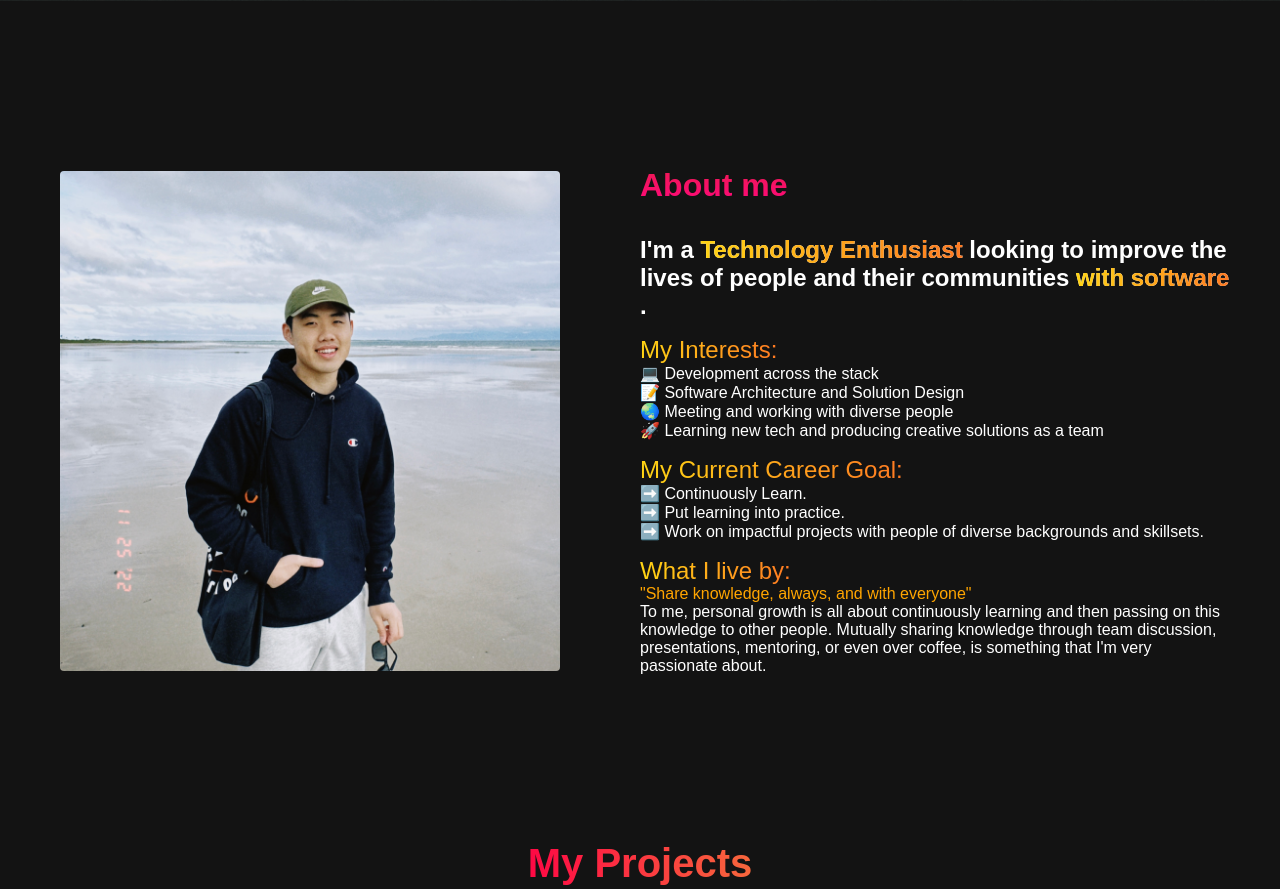
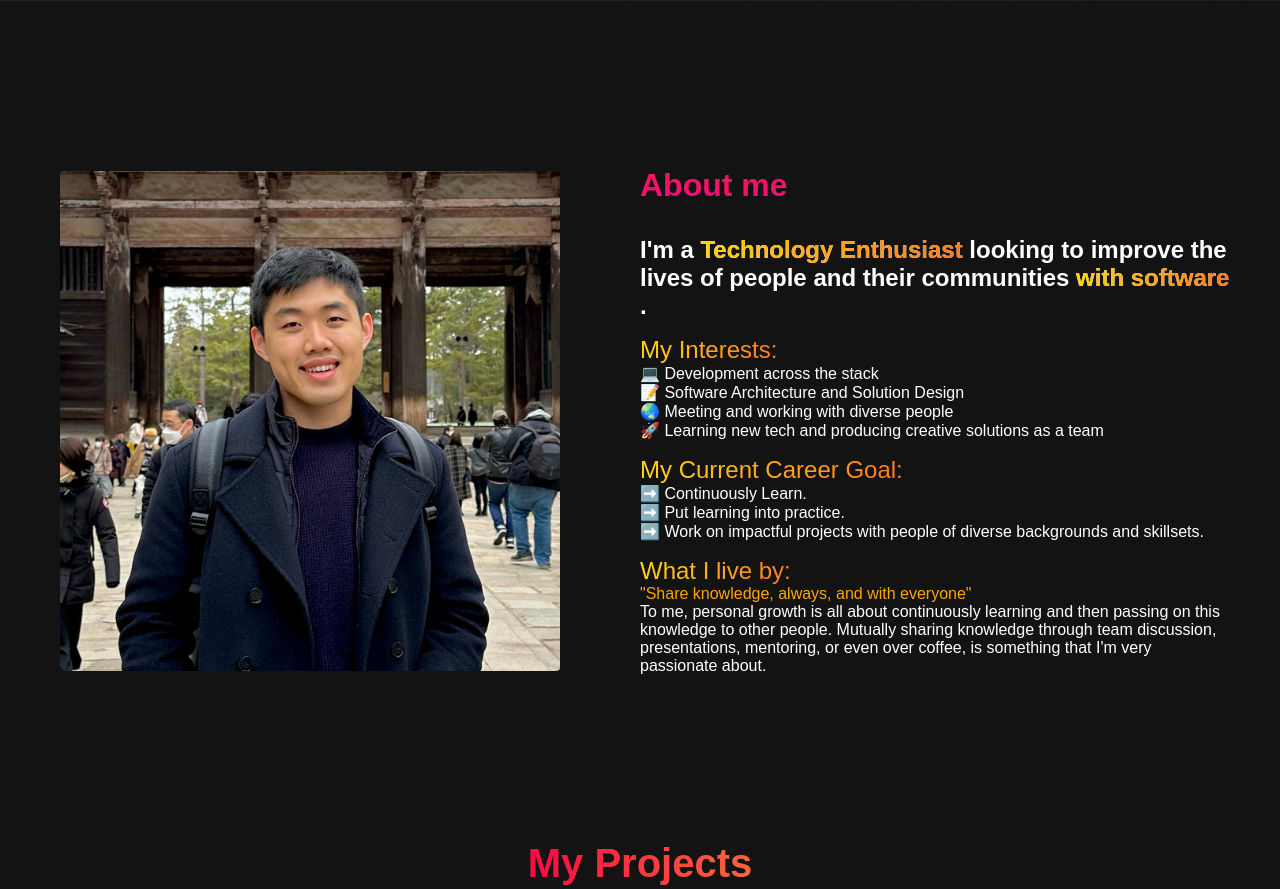
Before and after one commit to dslguo/DG-Website-JS, a PHP site: page / in a window 1280 px wide. Shown: the part 986-1875 px from the top of the page. Run offline with PHP 8.4, Linux system fonts and the light colour scheme.

Commit message:
Style: Profile Picture Change

```diff
--- a/styles.css
+++ b/styles.css
@@ -461,7 +461,7 @@
   justify-content: center;
   color: #fff;
   /* background-image: linear-gradient(to right, #00dbde 0%, #fc00ff 100%); */
-  background: url(/imgs/myPicture2.jpg) center center/cover no-repeat;
+  background: url(/imgs/Nara.jpg) center center/cover no-repeat;
 }
 
 .fa-layer-group,
```
Also changed, not shown: imgs/Nara.jpg (added).
